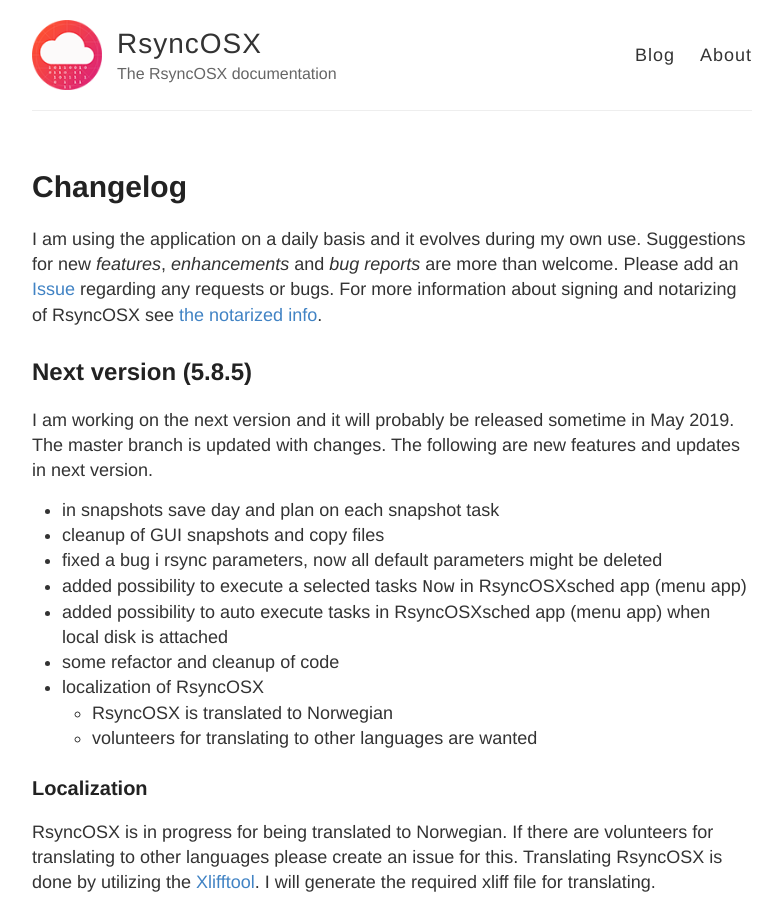
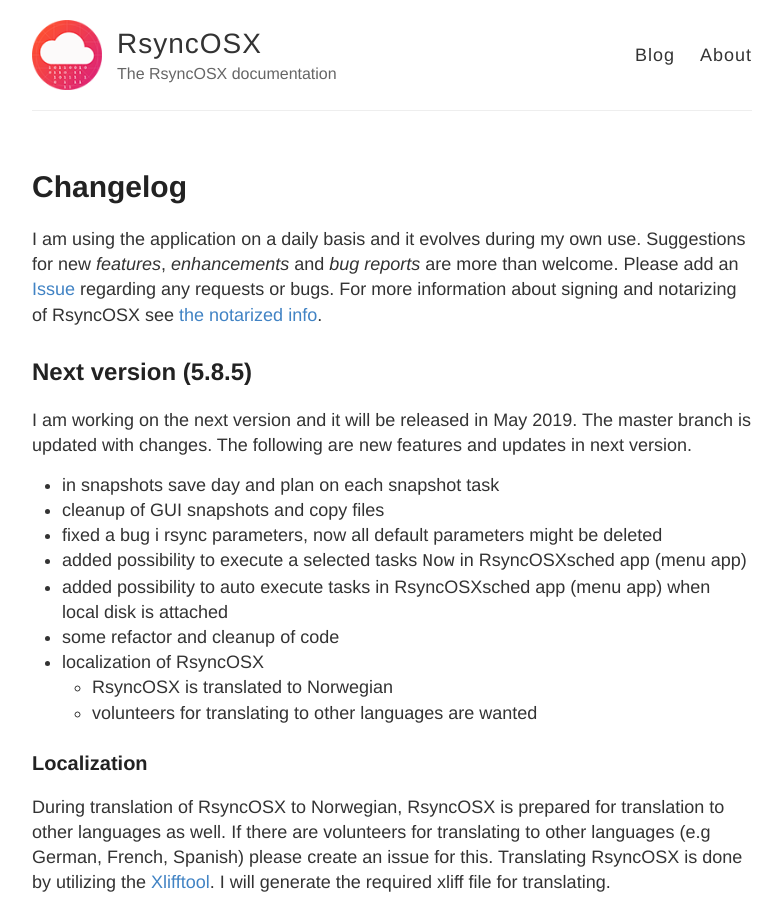
Before and after one commit to d2s/Documentation, a Jekyll site: the page built from _posts/2018-04-10-Changelog.md, in a window 1280 px wide and 900 px high. Shown: the whole window, without its empty margins (248-1030 px from the left). Built offline with Jekyll 4.4.1, drawn with Linux system fonts in a browser that asks for light colours.

Commit message:
Update 2018-04-10-Changelog.md

```diff
--- a/_posts/2018-04-10-Changelog.md
+++ b/_posts/2018-04-10-Changelog.md
@@ -7,7 +7,7 @@ I am using the application on a daily basis and it evolves during my own use. Su
 
 ## Next version (5.8.5)
 
-I am working on the next version and it will probably be released sometime in May 2019. The master branch is updated with changes. The following are new features and updates in next version.
+I am working on the next version and it will be released in May 2019. The master branch is updated with changes. The following are new features and updates in next version.
 
 - in snapshots save day and plan on each snapshot task
 - cleanup of GUI snapshots and copy files
@@ -21,7 +21,7 @@ I am working on the next version and it will probably be released sometime in Ma
 
 ### Localization
 
-RsyncOSX is in progress for being translated to Norwegian. If there are volunteers for translating to other languages please create an issue for this. Translating RsyncOSX is done by utilizing the [Xlifftool](https://github.com/remuslazar/osx-xliff-tool). I will generate the required xliff file for translating.
+During translation of RsyncOSX to Norwegian, RsyncOSX is prepared for translation to other languages as well. If there are volunteers for translating to other languages (e.g German, French, Spanish) please create an issue for this. Translating RsyncOSX is done by utilizing the [Xlifftool](https://github.com/remuslazar/osx-xliff-tool). I will generate the required xliff file for translating.
 
 ### Some screenshots
 
```
